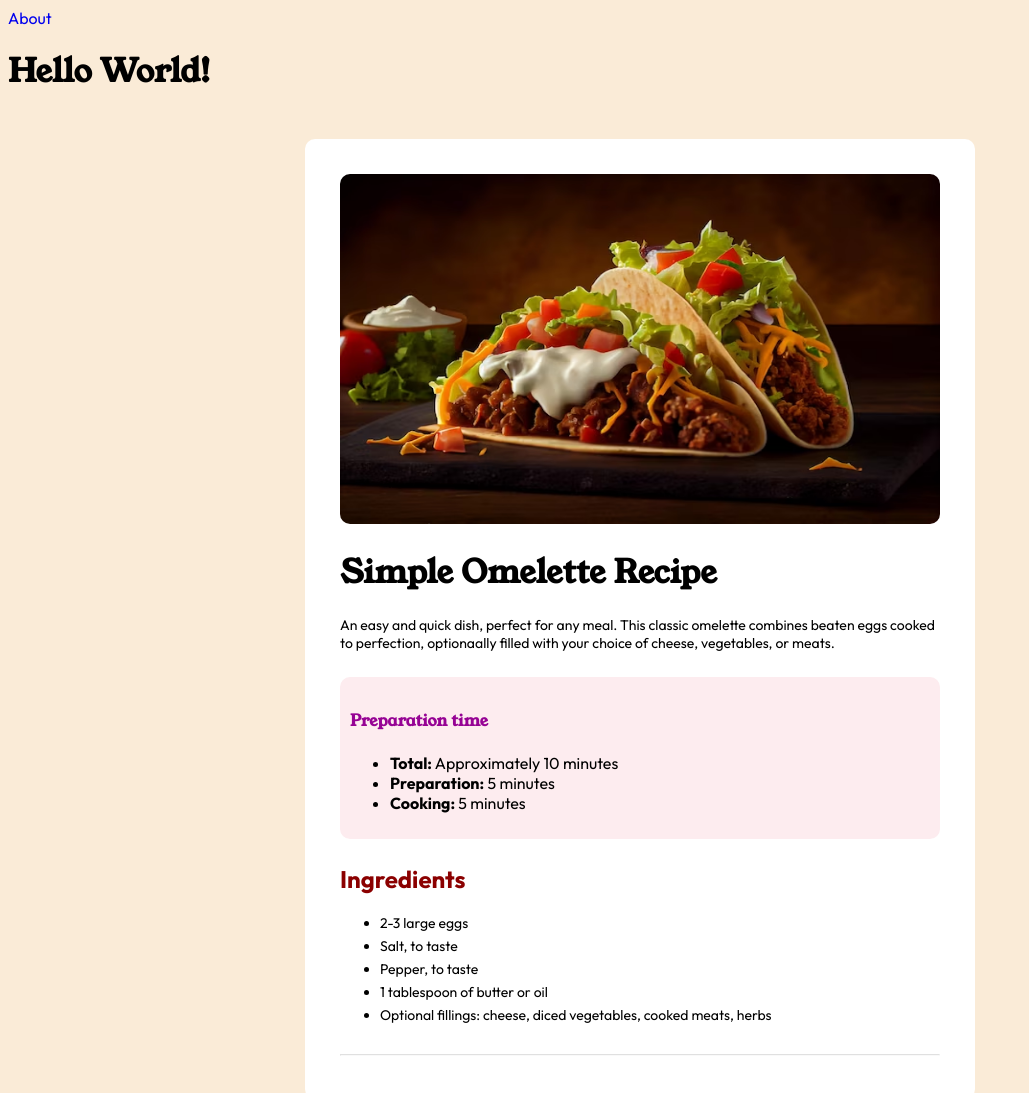
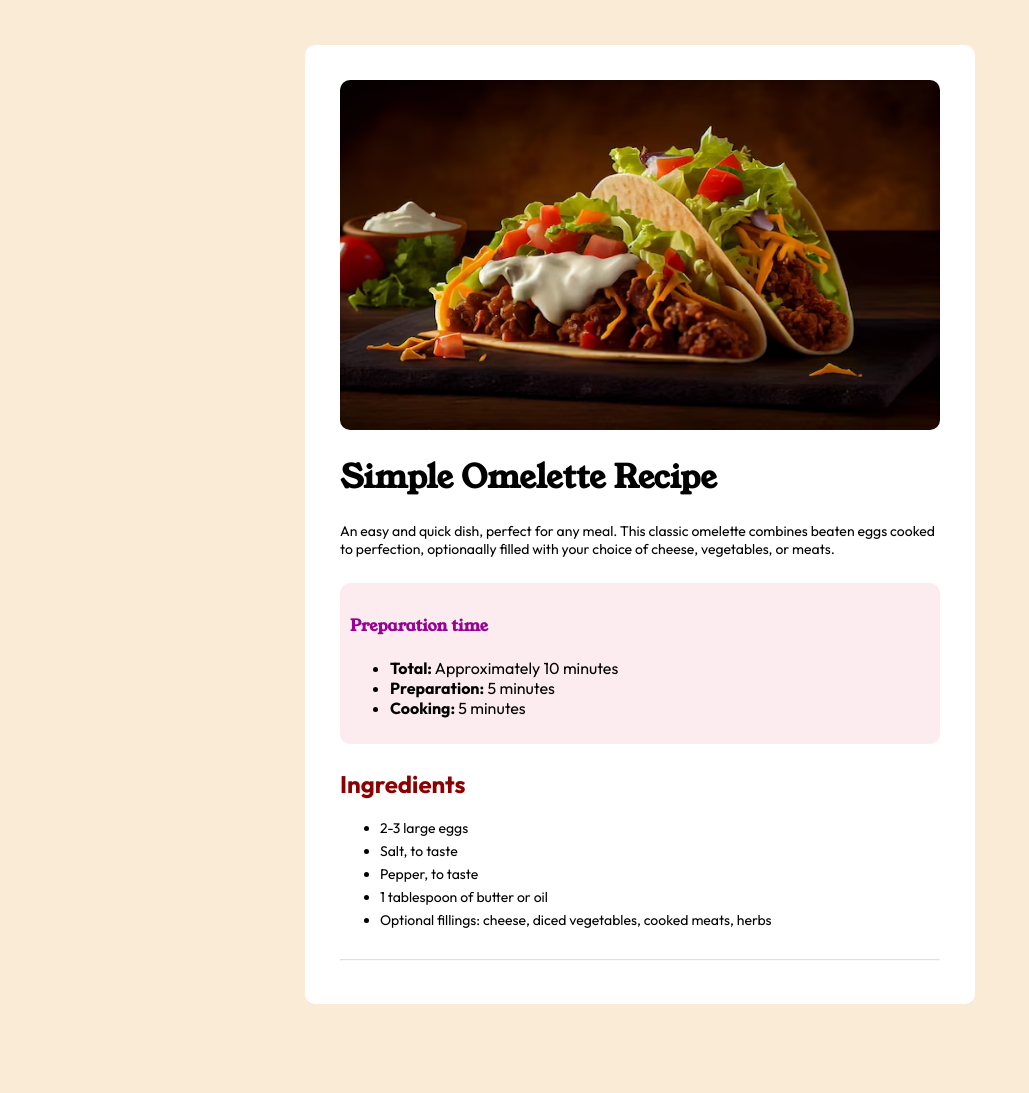
Before and after one commit to Sayan599/Recipe_Website, a plain HTML site: page index.html in a window 1280 px wide. Shown: the top 1093 px of the page, without its empty margins (0-1029 px from the left). After the commit the page ends 1049 px from the top, so only its background shows below. Drawn offline with Linux system fonts and the light colour scheme.

Commit message:
h1 remove

```diff
--- a/index.html
+++ b/index.html
@@ -13,8 +13,7 @@
 </head>
 
 <body>
-    <a href="./about.html">About</a>
-    <h1>Hello World!</h1>
+    <!-- <a href="./about.html">About</a> -->
     <div class="container">
         <img class="picture" src="./images/fresh-beef-taco-wooden-table-with-sauce-generative-ai_188544-8042.avif"
             alt="picture">
```
